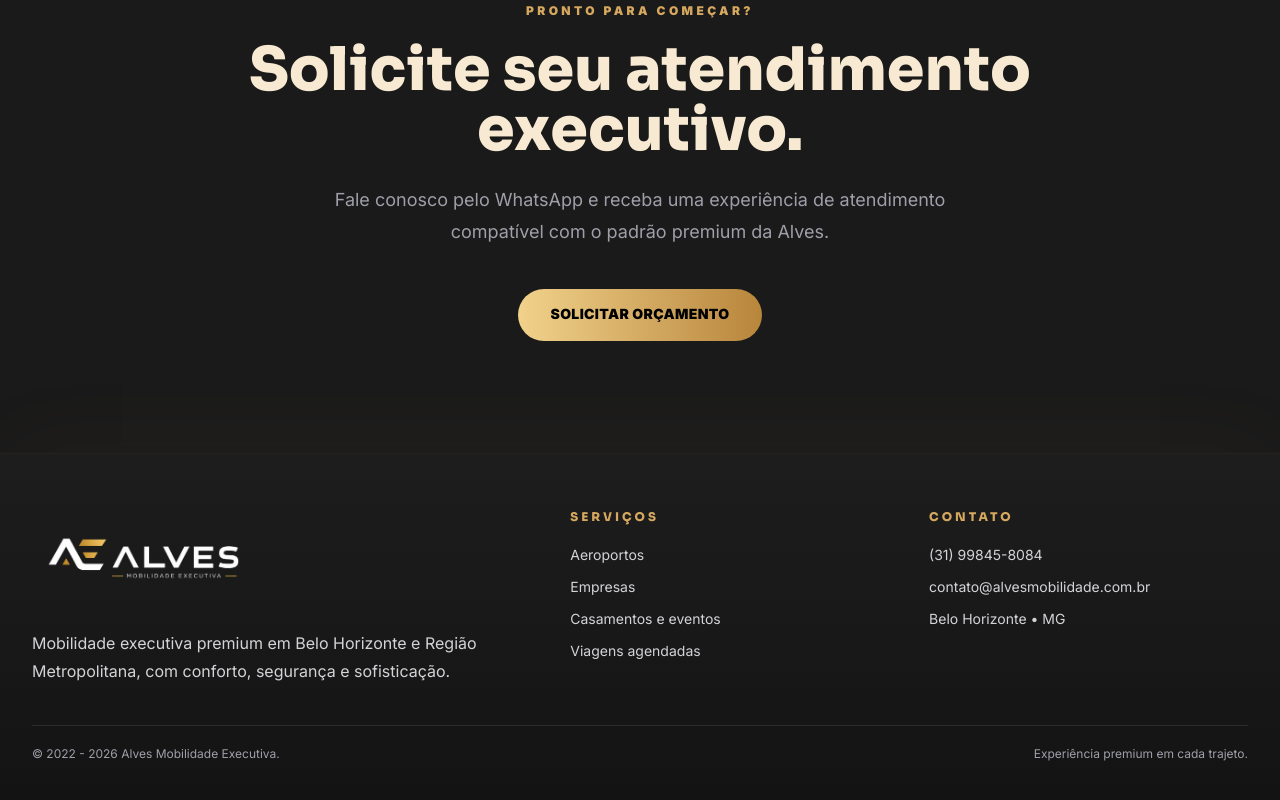
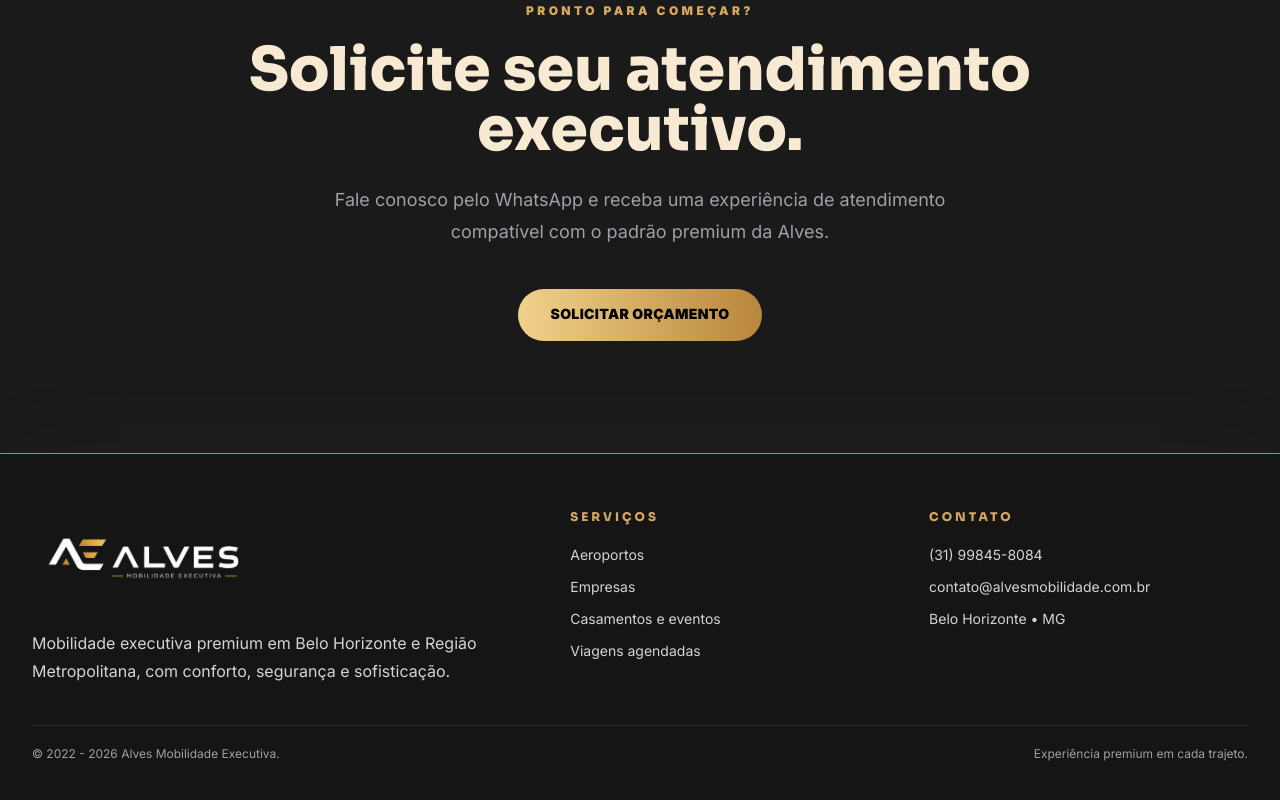
Before and after one commit to FelipeAlves07/alves-mobilidade-site, a Next.js app: page / in a window 1280 px wide. Shown: the part 2849-3649 px from the top of the page. Built offline with nearby package versions, Linux system fonts and the light colour scheme.

Commit message:
Alterando Footer v2

```diff
--- a/app/layout.tsx
+++ b/app/layout.tsx
@@ -51,12 +51,9 @@ export default function RootLayout({ children }: { children: React.ReactNode })
         {children}
         <footer className="
         border-t
-        border-[#d6a85f]/10
+        border-[#d6a85f]/80
 
-        bg-gradient-to-b
-        from-[#1d1d1d]
-        via-[#181818]
-        to-[#121212]
+        bg-[#151515]
 
         text-[#f5f0e8]
 
```
